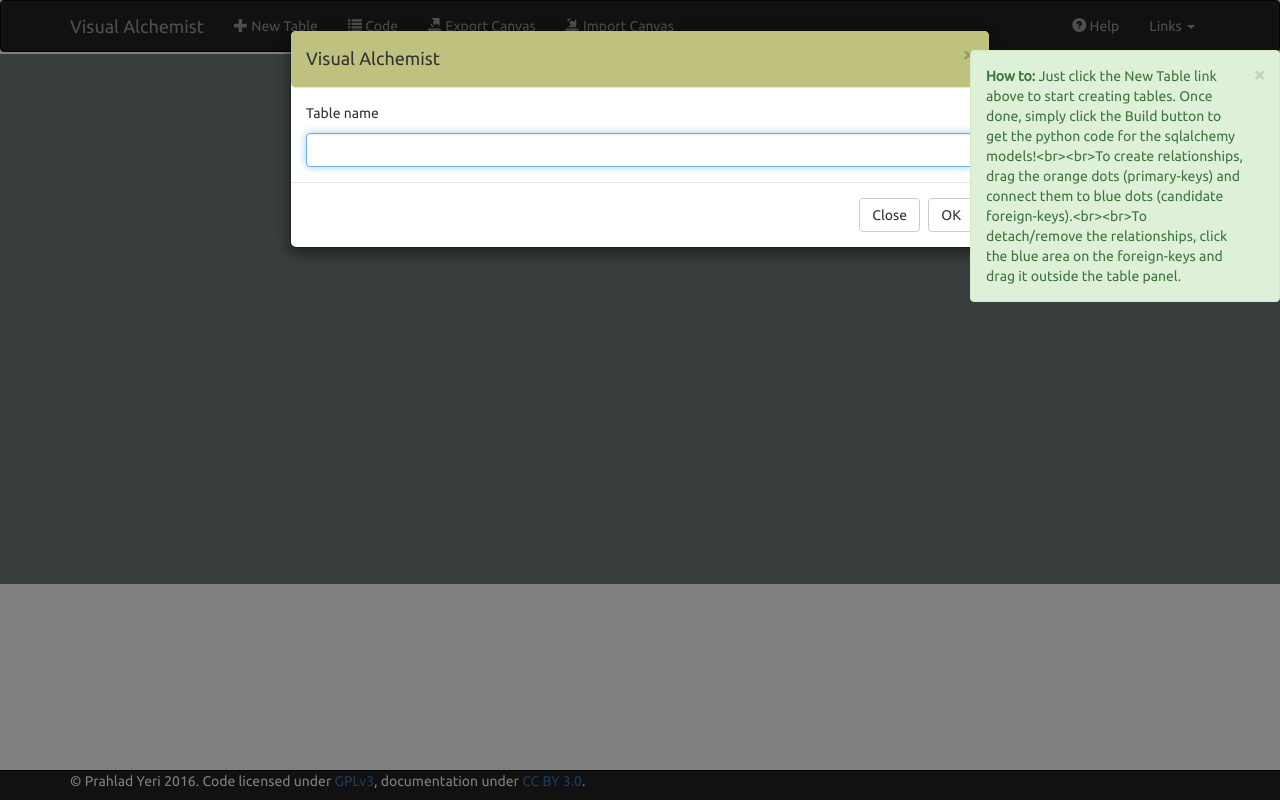
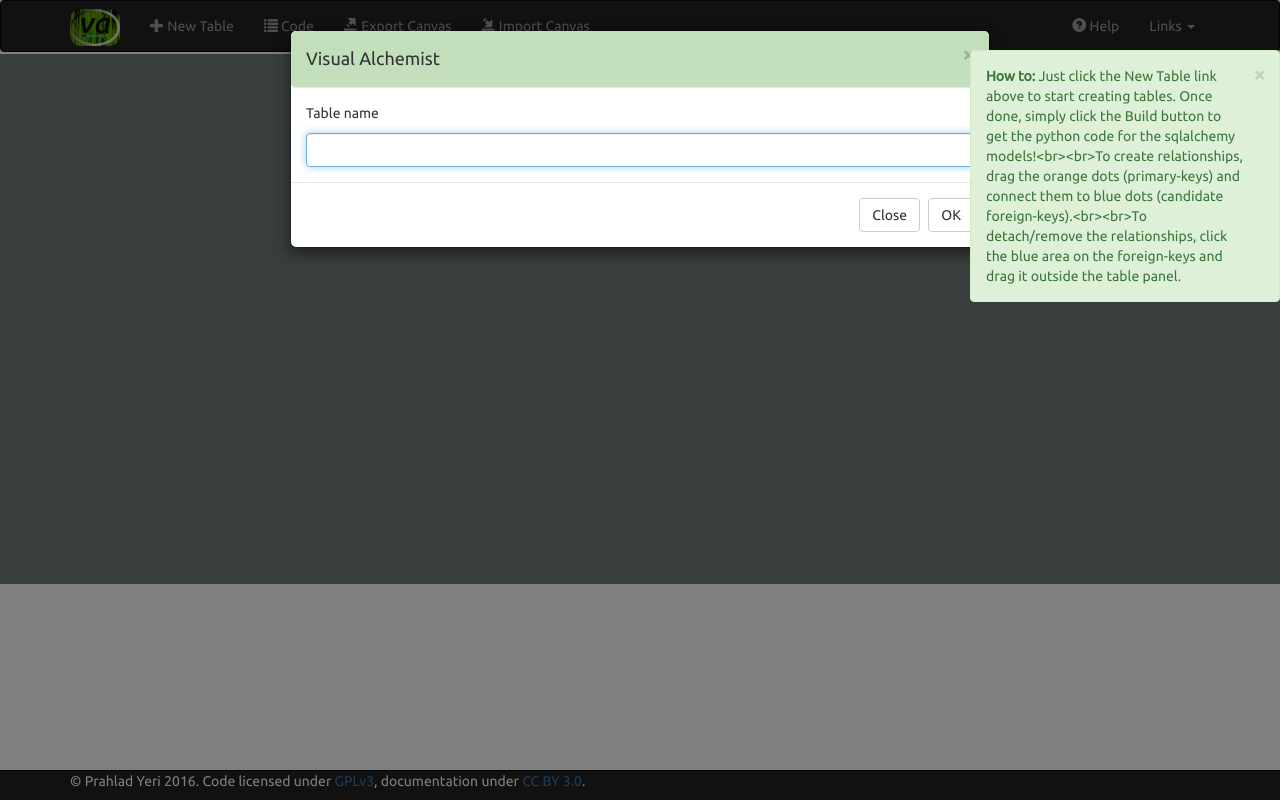
Before and after one commit to prahladyeri/VisualAlchemist, a plain HTML site: page index.html in a window 1280 px wide. Both pictures are taken after a click on the link "New Table". Drawn offline with Linux system fonts and the light colour scheme; files whose address does not match are found by name.

Commit message:
Added logo

```diff
--- a/assets/partials/bootui.html
+++ b/assets/partials/bootui.html
@@ -6,6 +6,7 @@
         <h4 class="modal-title">About</h4>
       </div>
       <div class="modal-body" style="">
+			<img style='border-radius:500px;' src="/img/logo-medium.png"/>
 			  <h3 style="margin:0px;">Visual Alchemist <span class='version'>1.0.0</span></h3>
 			  <h5><span>An open source web-based database diagramming and automation tool.</span></h5>
 			  <h5>License: <a href="https://github.com/prahladyeri/VisualAlchemist/tree/master/LICENSE">GNU GPLv3</a></h5>
--- a/css/app.css
+++ b/css/app.css
@@ -38,7 +38,7 @@
 /*for modal dialogs:*/
 .modal-content .modal-header.special-header {
 	border-radius: 5px;
-	background-color: rgb(190, 194, 126);
+	background-color: rgb(195, 222, 187);
 }
 
 nav.header {
--- a/index.html
+++ b/index.html
@@ -47,7 +47,7 @@
         <span class="icon-bar"></span>
         <span class="icon-bar"></span>
       </button>
-      <a class="navbar-brand" href="#">Visual Alchemist</a>
+      <a class="navbar-brand" href="#"><img style="padding:0px;margin-top:-7px;border-radius:10px" class='img-responsive' src="/img/thumb.png"></img></a>
     </div>
     <!-- Collect the nav links, forms, and other content for toggling -->
     <div class="collapse navbar-collapse" id="bs-example-navbar-collapse-1">
```
Also changed, not shown: img/logo-medium.png (added), img/logo.png (added), img/thumb.png (added).
